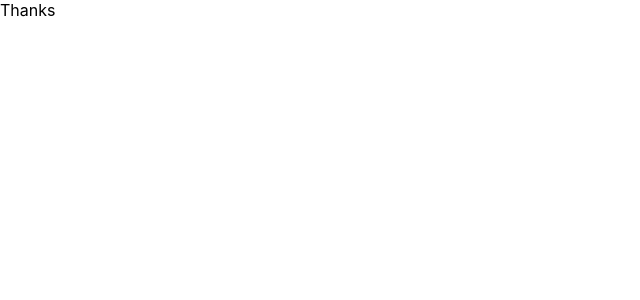
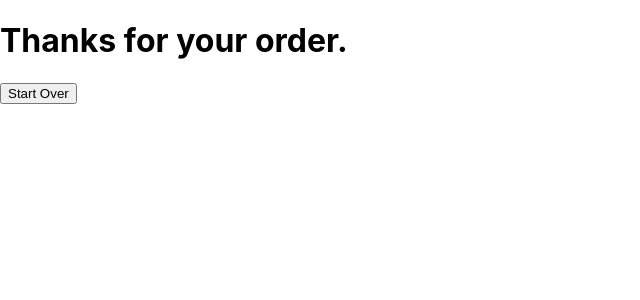
Before and after one commit to MehrXloop/RoadRunner-frontend, a React (Create React App) app: page /thanks in a window 1280 px wide. Shown: the top 300 px of the page, without its empty margins (0-640 px from the left). Built offline with nearby package versions, Linux system fonts and the light colour scheme.

Commit message:
adding thanks functionality

```diff
--- a/src/App.js
+++ b/src/App.js
@@ -11,7 +11,7 @@ function App() {
         <Routes>
           <Route path='/' element={<CarList/>}/>
           <Route path='/:id' element={<CarDetail/>}/>
-          <Route path='/:id/rentalForm/:id' element={<RentalForm/>}/>
+          {/* <Route path='/:id/rentalForm/:id' element={<RentalForm/>}/> */}
           <Route path='/rentalForm/:id' element={<RentalForm/>}/>
           <Route path='/thanks' element={<Thanks/>}/>
         </Routes>
--- a/src/pages/RentalForm/RentalForm.jsx
+++ b/src/pages/RentalForm/RentalForm.jsx
@@ -148,6 +148,7 @@ function RentalForm() {
         }
 
         navigate("/thanks")
+        localStorage.clear()
     }
 
     return (
--- a/src/pages/carDetail/CarDetail.jsx
+++ b/src/pages/carDetail/CarDetail.jsx
@@ -6,7 +6,7 @@ function CarDetail() {
     const navigate = useNavigate()
 
     function handleRent(id) {
-        navigate(`/${id}/rentalForm/${id}`)
+        navigate(`/rentalForm/${id}`)
     }
 
     useEffect(() => {
--- a/src/pages/thanks/Thanks.jsx
+++ b/src/pages/thanks/Thanks.jsx
@@ -1,8 +1,17 @@
 import React from 'react'
+import { useNavigate } from 'react-router-dom'
 
 function Thanks() {
+   const navigate = useNavigate();
+  function handleStartOver(){
+    navigate("/")
+  }
+
   return (
-    <div>Thanks</div>
+    <div>
+      <h1>Thanks for your order.</h1>
+      <button onClick={handleStartOver}>Start Over</button>
+    </div>
   )
 }
 
```
